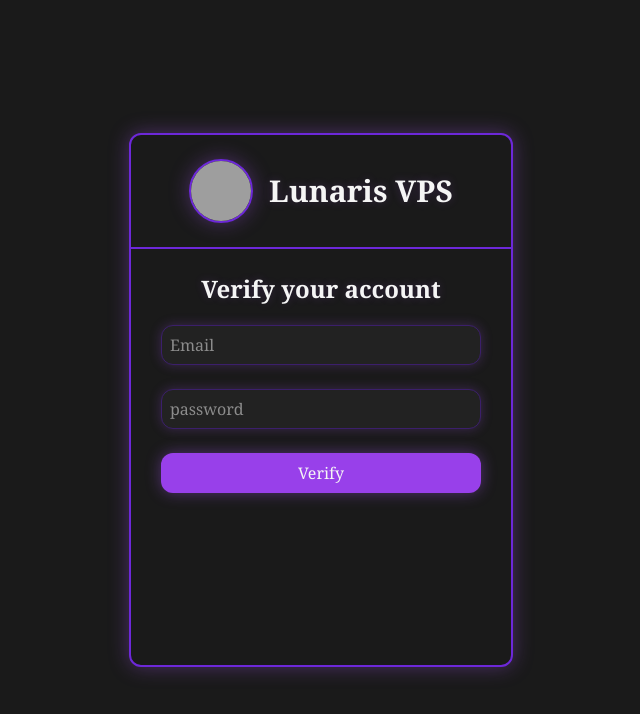
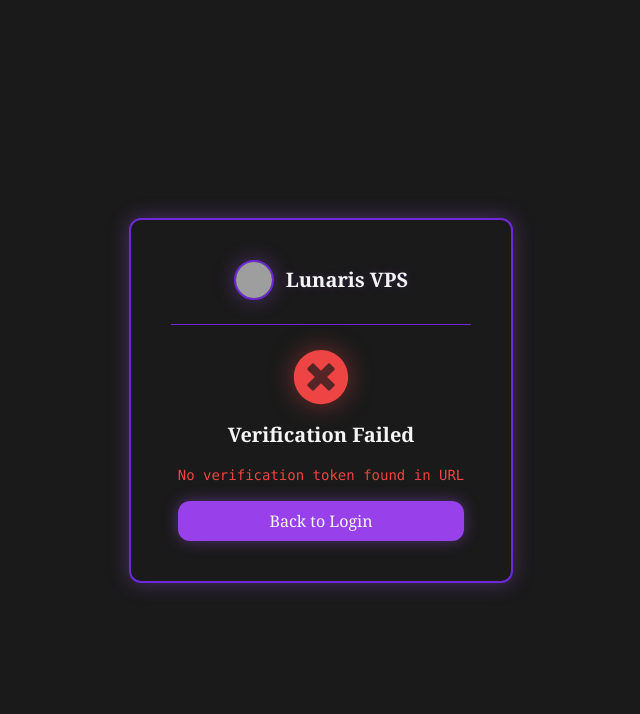
Before and after one commit to Novaedgex/Lunaris-UI, a React (Vite) app: page /account/verify in a window 1280 px wide. Shown: the top 714 px of the page, without its empty margins (319-959 px from the left). Built offline with nearby package versions, Linux system fonts and the light colour scheme; grey boxes are pictures that could not be loaded; the HTML template or start-up script is replaced by a standard one.

Commit message:
Final Rewrite of email verify

```diff
--- a/src/components/VerifyComp.jsx
+++ b/src/components/VerifyComp.jsx
@@ -1,47 +1,94 @@
-import React from 'react'
-import { useNavigate } from 'react-router-dom';
-import { useState } from 'react';
-import Loading from '../pages/Loading';
+import React, { useEffect, useState } from 'react'
+import { useNavigate } from 'react-router-dom'
+import { FaCheckCircle, FaTimesCircle } from 'react-icons/fa'
 
 const VerifyComp = () => {
-  const nav = useNavigate();
-    const [email, setEmail] = useState('')
-    const [password, setPassword] = useState('')
-    const [error, setError] = useState(null)
-    const [loading, setLoading] = useState(false)
+  const nav = useNavigate()
+  const [status, setStatus] = useState('verifying') // 'verifying' | 'success' | 'error'
+  const [message, setMessage] = useState('')
 
-    const handleSubmit = async (e) => {
-      e.preventDefault()
-      setLoading(true)
-      const res = await fetch(`${import.meta.env.VITE_BACKEND}/user/verify`, {method: "POST",headers: {"Content-Type": "application/json"},body: JSON.stringify({ email, password })})
-      const data = await res.json()
-      if(data.status === "error") {setError(data.message)}
-      else{
-        sessionStorage.setItem("token", data.token)
-        sessionStorage.setItem("email", data.user.email)
-        sessionStorage.setItem("username", data.user.username)
-        sessionStorage.setItem("uuid", data.user.uuid)
+  useEffect(() => {
+    const verify = async () => {
+      // grab token from url
+      const params = new URLSearchParams(window.location.search)
+      const token = params.get('token')
 
-        nav("/dashboard")
+      if (!token) {
+        setStatus('error')
+        setMessage('No verification token found in URL')
+        return
       }
-      setLoading(false)
+
+      try {
+        const res = await fetch(`${import.meta.env.VITE_BACKEND}/user/verify`, {
+          method: 'POST',
+          headers: { 'Content-Type': 'application/json' },
+          body: JSON.stringify({ token })
+        })
+        const data = await res.json()
+
+        if (data.status === 'error') {
+          setStatus('error')
+          setMessage(data.message)
+        }
+      } catch (e) {
+        setStatus('error')
+        setMessage('Failed to connect to server')
+      }
     }
+
+    verify()
+  }, [])
+
   return (
-    loading ? <Loading message='Verifying user...' /> :
-    <div className='w-96 h-8/12 flex flex-col items-center bg-(--lv-surface) rounded-xl border-2 border-(--lv-border-lit)' style={{boxShadow: "var(--lv-glow-md)"}}>
-        <div className='flex items-center justify-center gap-2 w-full h-28'>
-          <img src='/icon.png' className='w-16 h-16 rounded-full border-2 border-(--lv-border-lit)' style={{boxShadow: "var(--lv-glow-md)"}} />
-          <h1 className='text-3xl font-bold text-(--lv-text) font-serif ml-2' style={{textShadow: "var(--lv-glow-sm)"}}>Lunaris VPS</h1>
+    <div className='w-96 flex flex-col items-center bg-(--lv-surface) rounded-xl border-2 border-(--lv-border-lit) p-10 gap-6'
+      style={{ boxShadow: 'var(--lv-glow-md)' }}>
+
+      {/* logo */}
+      <div className='flex items-center gap-3'>
+        <img src='/icon.png' className='w-10 h-10 rounded-full border-2 border-(--lv-border-lit)'
+          style={{ boxShadow: 'var(--lv-glow-md)' }} />
+        <h1 className='text-xl font-bold text-(--lv-text) font-serif'
+          style={{ textShadow: 'var(--lv-glow-sm)' }}>Lunaris VPS</h1>
+      </div>
+
+      <div className='w-full h-px bg-(--lv-border-lit)' />
+
+      {/* verifying state — spinning ring */}
+      {status === 'verifying' && (
+        <div className='flex flex-col items-center gap-4'>
+          <div className='w-16 h-16 rounded-full border-4 border-(--lv-border-dim) border-t-(--lv-purple) animate-spin'
+            style={{ boxShadow: 'var(--lv-glow-sm)' }} />
+          <p className='text-(--lv-muted) text-sm font-mono tracking-widest'>Verifying your account...</p>
         </div>
-        <div className='flex flex-col items-center justify-center gap-2 border-t-2 w-full border-(--lv-border-lit)'>
-          <h1 className='text-2xl font-bold text-(--lv-text) font-serif mt-6' style={{textShadow: "var(--lv-glow-sm)"}}>Verify your account</h1>
-          <h1 className='text-sm text-(--lv-danger) font-serif mt-3'>{error}</h1>
+      )}
+
+      {/* success state */}
+      {status === 'success' && (
+        <div className='flex flex-col items-center gap-4'>
+          <FaCheckCircle size={56} color='var(--lv-success)' style={{ filter: 'drop-shadow(0 0 12px rgba(34,197,94,0.5))' }} />
+          <h2 className='text-xl font-bold text-(--lv-text) font-serif'>Email Verified</h2>
+          <p className='text-(--lv-muted) text-sm font-mono text-center'>
+            Your account has been verified successfully.<br />Redirecting to login...
+          </p>
         </div>
-        <form onSubmit={handleSubmit} className='flex flex-col items-center justify-center w-full'>
-          <input className='w-80 h-10 pl-2 rounded-xl bg-(--lv-surface-2) border border-(--lv-border) outline-none font-serif text-(--lv-text) focus:border-(--lv-border-lit) mb-6' style={{boxShadow: "var(--lv-glow-input)"}} name='email' placeholder='Email' type='email' onChange={(e) => setEmail(e.target.value)} />
-          <input className='w-80 h-10 pl-2 rounded-xl bg-(--lv-surface-2) border border-(--lv-border) outline-none font-serif text-(--lv-text) focus:border-(--lv-border-lit)' style={{boxShadow: "var(--lv-glow-input)"}} name='password' placeholder='password' type='password' onChange={(e) => setPassword(e.target.value)} />
-          <button className='w-80 h-10 rounded-xl bg-(--lv-purple) text-(--lv-text) font-serif mt-6 hover:bg-(--lv-purple-dim)' style={{boxShadow: "var(--lv-glow-btn)"}} onClick={handleSubmit}>Verify</button>
-        </form>
+      )}
+
+      {/* error state */}
+      {status === 'error' && (
+        <div className='flex flex-col items-center gap-4'>
+          <FaTimesCircle size={56} color='var(--lv-danger)' style={{ filter: 'drop-shadow(0 0 12px rgba(239,68,68,0.5))' }} />
+          <h2 className='text-xl font-bold text-(--lv-text) font-serif'>Verification Failed</h2>
+          <p className='text-(--lv-danger) text-sm font-mono text-center'>{message}</p>
+          <button
+            onClick={() => nav('/')}
+            className='w-full h-10 rounded-xl bg-(--lv-purple) text-(--lv-text) font-serif hover:bg-(--lv-purple-dim)'
+            style={{ boxShadow: 'var(--lv-glow-btn)' }}>
+            Back to Login
+          </button>
+        </div>
+      )}
+
     </div>
   )
 }
```
